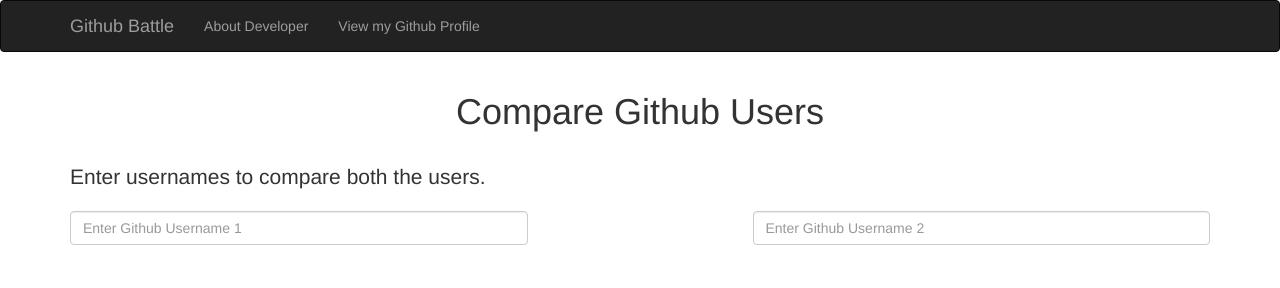
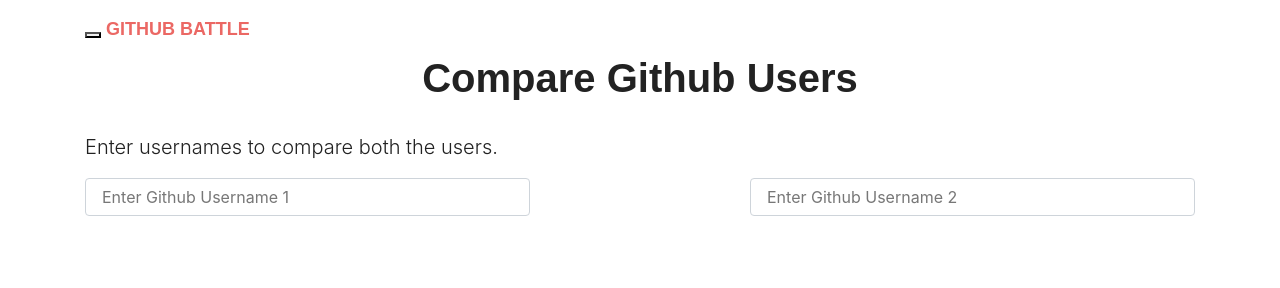
Before and after one commit to rbhatia46/GithubBattle, a plain HTML site: page index.html in a window 1280 px wide. Drawn offline with nearby package versions, Linux system fonts and the light colour scheme; a web font is replaced by a local one.

Commit message:
Updated the bootswatch broken link

```diff
--- a/index.html
+++ b/index.html
@@ -7,7 +7,7 @@
     <title>Github Battle</title>
 
     <!-- Bootstrap core CSS -->
-    <link href="https://bootswatch.com/paper/bootstrap.min.css" rel="stylesheet">
+    <link href="https://bootswatch.com/4/journal/bootstrap.min.css" rel="stylesheet">
     <link rel="stylesheet" href="css/styles.css">
   </head>
 
```
